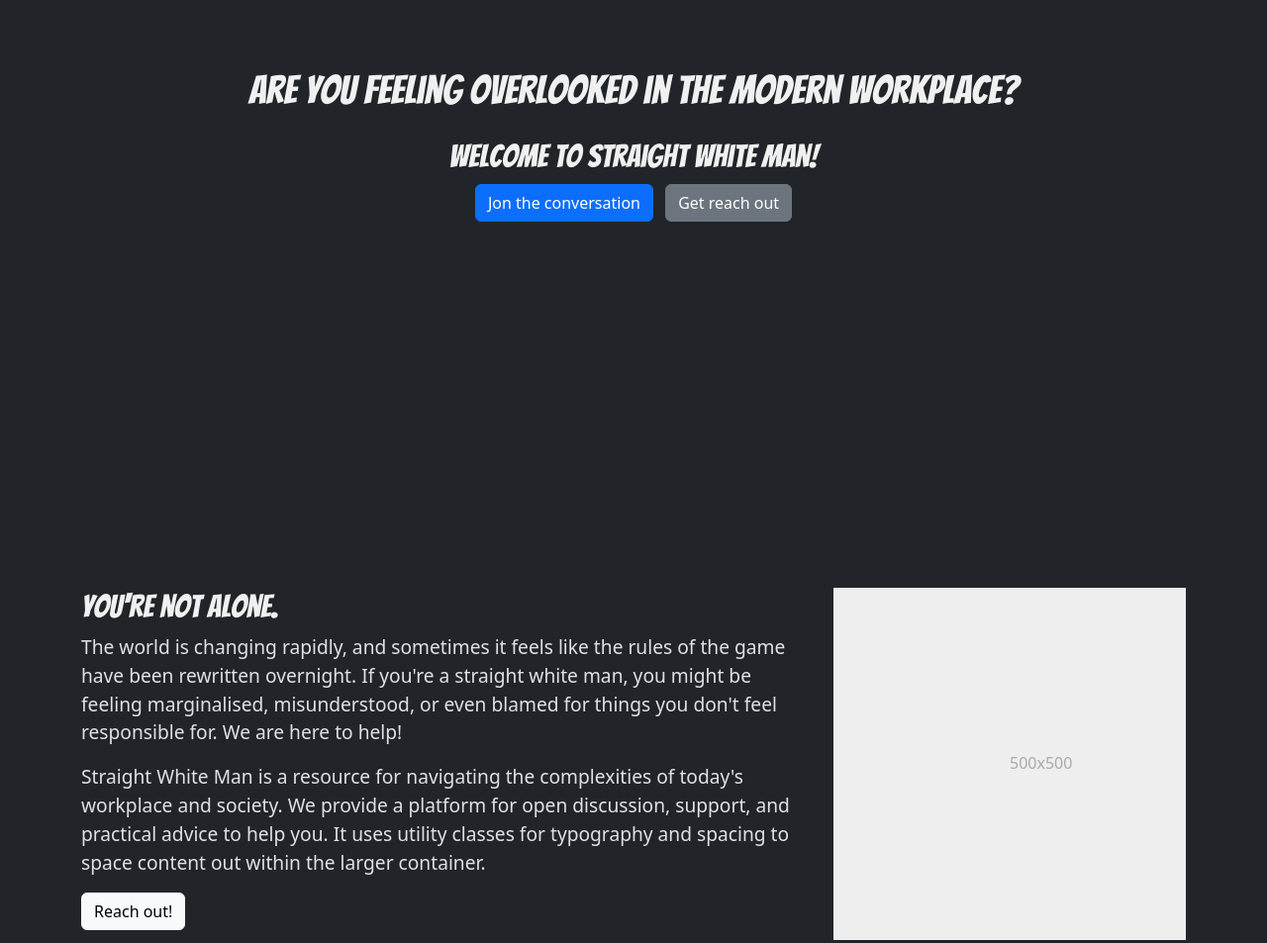
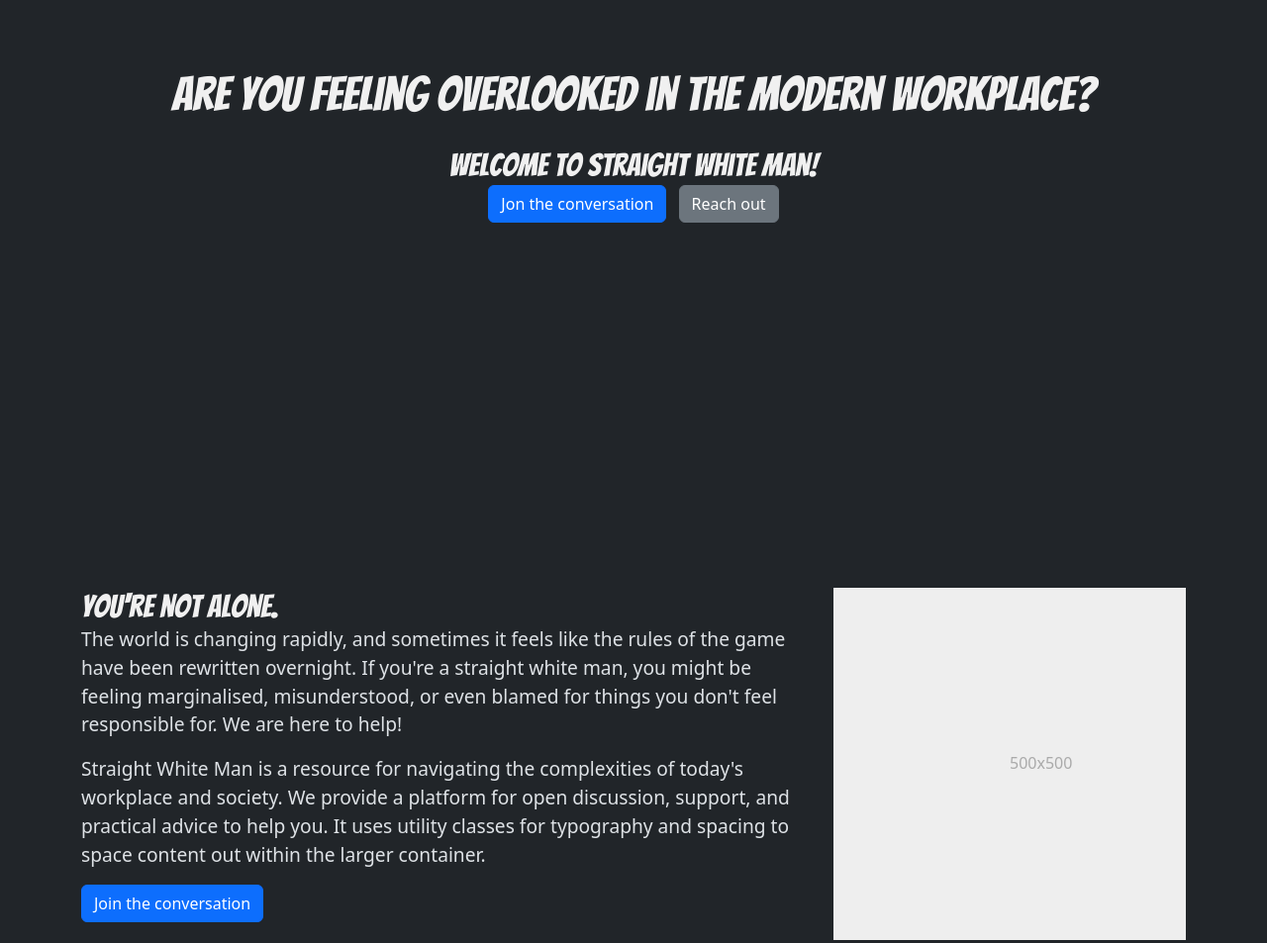
Before and after one commit to paulabes/straight-white-man, a plain HTML site: page index.html in a window 1280 px wide. Shown: the part 280-1233 px from the top of the page at 99% size. Drawn offline with nearby package versions, Linux system fonts and the light colour scheme.

Commit message:
font sizes

```diff
--- a/assets/css/styles.css
+++ b/assets/css/styles.css
@@ -11,7 +11,7 @@ body {
 
 /* font styles */
 
-.navbar-brand {
+h1, h2, .navbar-brand {
     font-family: 'Bangers', cursive;
     font-size: 2.2rem;
     color: #f0f0f0;
@@ -23,10 +23,12 @@ p {
     font-size: 1.2rem;
 }
 
-h1,
+h1 {
+    font-size: 3rem;
+}
+
 h2 {
-    font-family: 'Bangers', cursive;
-    color: #f0f0f0;
+    font-size: 2rem;
 }
 
 ul>li {
--- a/index.html
+++ b/index.html
@@ -49,7 +49,7 @@
                 <h2>Welcome to Straight White Man!</h2>
                 <div>
                     <a href="#" class="btn btn-primary me-2">Jon the conversation</a>
-                    <a href="#" class="btn btn-secondary">Get reach out</a>
+                    <a href="#" class="btn btn-secondary">Reach out</a>
                 </div>
             </div>
         </div>
@@ -70,7 +70,7 @@
                         workplace and society. We provide a platform for open discussion, support, and practical advice
                         to help you. It uses utility classes for typography and spacing to space content out within the
                         larger container.</p>
-                        <button type="button" class="btn btn-light">Reach out!</button>
+                        <button type="button" class="btn btn-primary">Join the conversation</button>
                 </div>
                 <div class="col-md-4">
                     <svg class="bd-placeholder-img bd-placeholder-img-lg featurette-image img-fluid mx-auto" width="500"
@@ -105,6 +105,7 @@
                         to
                         provide a safe space for open dialogue, offer practical tools for navigating challenging
                         conversations, and help you find answers that empower you to thrive in the modern world.</p>
+                        <button type="button" class="btn btn-secondary">Reach out</button>
                 </div>
                 <div class="col-md-4 order-md-1">
                     <svg class="bd-placeholder-img bd-placeholder-img-lg featurette-image img-fluid mx-auto" width="500"
```
